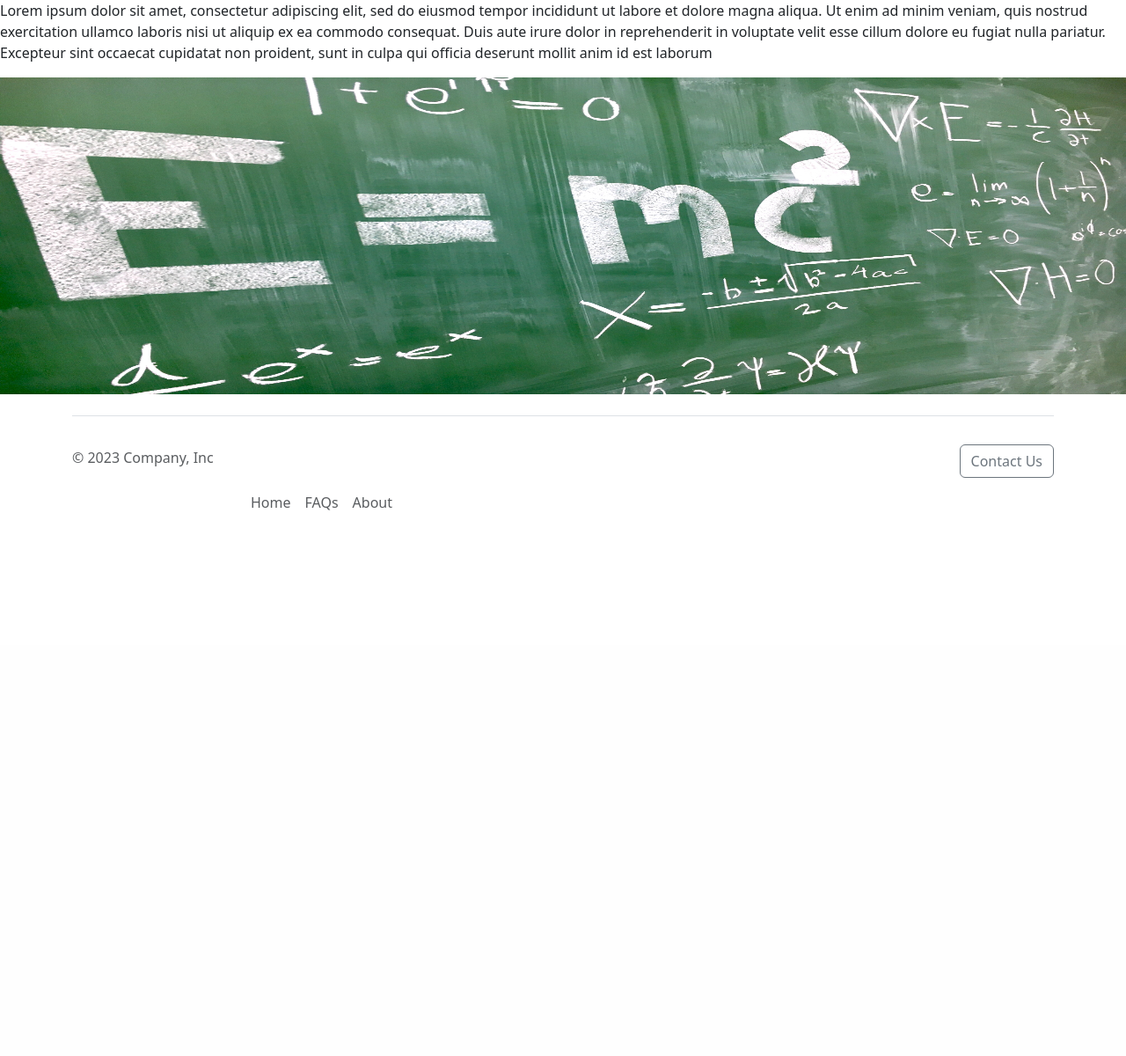
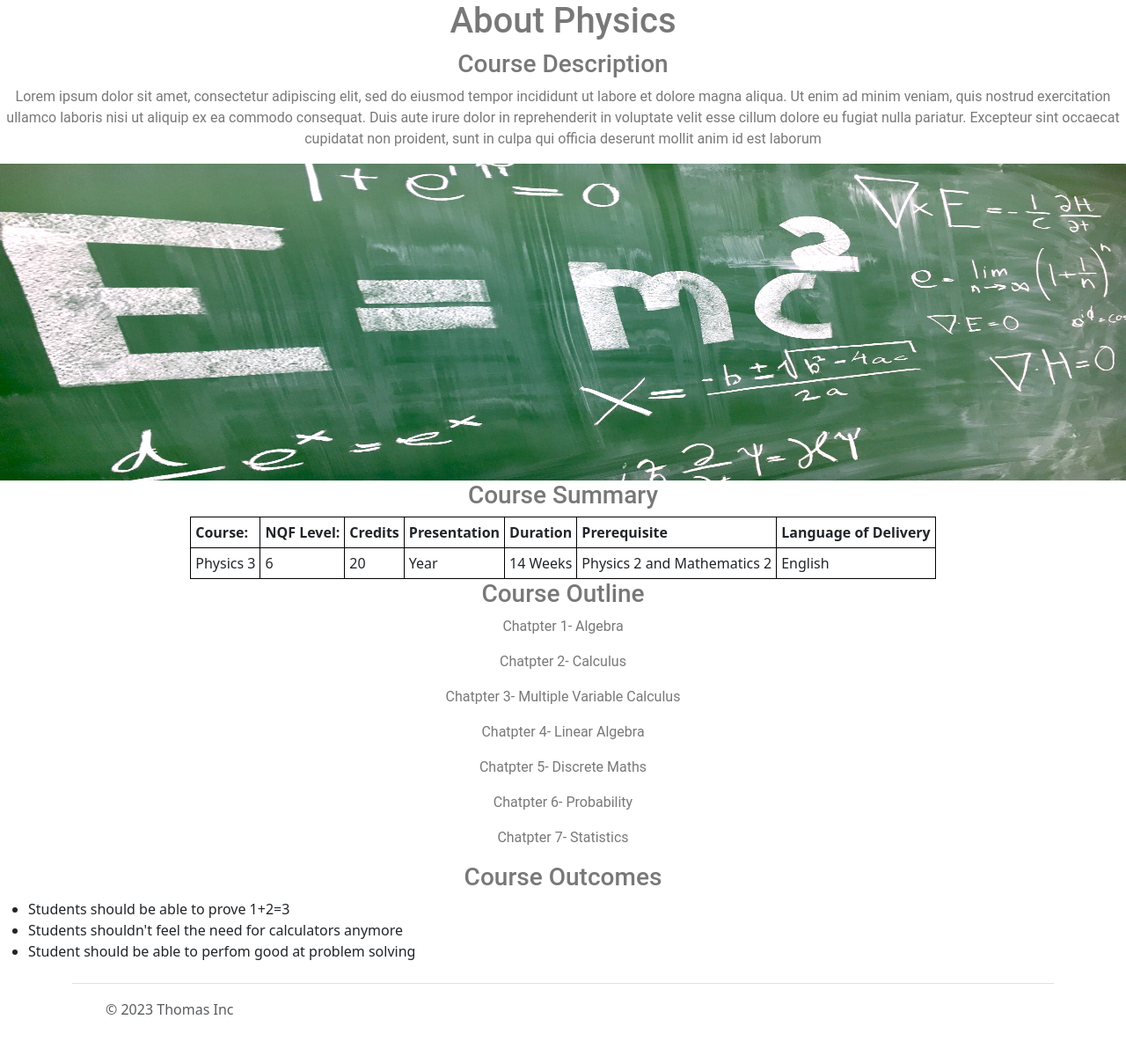
Before and after one commit to ThomasKarabo/physics-website, a Flask app: page / in a window 1280 px wide. Shown: the part 67-1267 px from the top of the page at 88% size. Before the commit the page ends 647 px from the top, so only its background shows below. Run offline with Flask 2, Linux system fonts and the light colour scheme.

Commit message:
Added a table and a few modifications

```diff
--- a/main.py
+++ b/main.py
@@ -4,7 +4,7 @@ main = Flask(__name__)
 
 @main.route('/')
 def hello_world():
-  return render_template("physics.html")
+  return render_template("physics.html",company_name='Thomas Inc')
 
 if __name__ == "__main__":
   main.run(host='0.0.0.0', debug=True)
--- a/templates/footer.html
+++ b/templates/footer.html
@@ -1,17 +1,16 @@
 <div class="container">
   <footer class="d-flex flex-wrap justify-content-between align-items-center py-3 my-4 border-top">
-    <p class="col-md-4 mb-0 text-body-secondary">&copy; 2023 Company, Inc</p>
+    <div class="col-md-4 d-flex align-items-center">
+      <a href="/" class="mb-3 me-2 mb-md-0 text-body-secondary text-decoration-none lh-1">
+        <svg class="bi" width="30" height="24"><use xlink:href="#bootstrap"/></svg>
+      </a>
+      <span class="mb-3 mb-md-0 text-body-secondary">&copy; 2023 {{company_name}}</span>
+    </div>
 
-    <a href="/" class="col-md-4 d-flex align-items-center justify-content-center mb-3 mb-md-0 me-md-auto link-body-emphasis text-decoration-none">
-      <svg class="bi me-2" width="40" height="32"><use xlink:href="#bootstrap"/></svg>
-    </a>
-<div class="text-center mt-3 mb-2">
-  <a href="mailto:mohlapokt@gmail.com" class="btn btn-outline-secondary">Contact Us</a>
-</div>
-    <ul class="nav col-md-4 justify-content-end">
-      <li class="nav-item"><a href="#" class="nav-link px-2 text-body-secondary">Home</a></li>
-      <li class="nav-item"><a href="#" class="nav-link px-2 text-body-secondary">FAQs</a></li>
-      <li class="nav-item"><a href="#" class="nav-link px-2 text-body-secondary">About</a></li>
+    <ul class="nav col-md-4 justify-content-end list-unstyled d-flex">
+      <li class="ms-3"><a class="text-body-secondary" href="#"><svg class="bi" width="24" height="24"><use xlink:href="#twitter"/></svg></a></li>
+      <li class="ms-3"><a class="text-body-secondary" href="#"><svg class="bi" width="24" height="24"><use xlink:href="https://www.instagram.com/im.light_skinned/"/></svg></a></li>
+      <li class="ms-3"><a class="text-body-secondary" href="https://www.facebook.com/kayla.mohlapo"><svg class="bi" width="24" height="24"><use xlink:href="#facebook"/></svg></a></li>
     </ul>
   </footer>
 </div>
--- a/templates/physics.html
+++ b/templates/physics.html
@@ -5,11 +5,83 @@
     <meta charset="utf-8">
     <meta name="viewport" content="width=device-width, initial-scale=1">
      <link href="https://cdn.jsdelivr.net/npm/bootstrap@5.3.0-alpha3/dist/css/bootstrap.min.css" rel="stylesheet" integrity="sha384-KK94CHFLLe+nY2dmCWGMq91rCGa5gtU4mk92HdvYe+M/SXH301p5ILy+dN9+nJOZ" crossorigin="anonymous">
+    <style>
+		h1{
+		font-family:Roboto;
+		text-align:center;
+		color:rgb(120,120,120);
+
+		}
+		h3{
+		font-family:Roboto;
+		font-size:18;
+		text-align:center;
+		color:rgb(120,120,120);
+		}
+		p{
+		font-family:Roboto;
+		font-size:12;
+		text-align:center;
+		color:rgb(120,120,120);
+		}
+		table,th,td{
+		border:1px solid black;
+		padding:5px;
+		}
+		ul{
+		text-align:center;
+		}
+    li{
+       text-align:justify;
+      }
+		</style>
   </head>
   <body>
-    {%include 'nav.html'%}
+  {%include "nav.html"%}
+	<h1>About Physics</h1>
+
+	<h3>Course Description</h3>
      <p>Lorem ipsum dolor sit amet, consectetur adipiscing elit, sed do eiusmod tempor incididunt ut labore et dolore magna aliqua. Ut enim ad minim veniam, quis nostrud exercitation ullamco laboris nisi ut aliquip ex ea commodo consequat. Duis aute irure dolor in reprehenderit in voluptate velit esse cillum dolore eu fugiat nulla pariatur. Excepteur sint occaecat cupidatat non proident, sunt in culpa qui officia deserunt mollit anim id est laborum</p>
     <img id="banner" src="static/physics.jpg" height=360px   width=100%>
+    <h3>Course Summary</h3>
+			<table style="border:1px solid black; margin-left:auto;margin-right:auto;">
+			<tr>
+				<th>Course: </th>
+				<th>NQF Level: </th>
+				<th>Credits</th>
+				<th>Presentation</th>
+				<th>Duration</th>
+				<th>Prerequisite</th>
+				<th>Language of Delivery</th>
+			</tr>
+			<tr>
+				<td>Physics 3</td>
+				<td>6</td>
+				<td>20</td>
+				<td>Year</td>
+				<td>14 Weeks</td>
+				<td>Physics 2 and Mathematics 2</td>
+				<td>English</td>
+			</tr>
+
+		</table>
+
+	<h3>Course Outline</h3>
+	<p>Chatpter 1- Algebra</p>
+	<p>Chatpter 2- Calculus</p>
+	<p>Chatpter 3- Multiple Variable Calculus</p>
+	<p>Chatpter 4- Linear Algebra</p>
+	<p>Chatpter 5- Discrete Maths</p>
+	<p>Chatpter 6- Probability</p>
+	<p>Chatpter 7- Statistics</p>
+
+	<h3>Course Outcomes</h3>
+
+		<ul style="text-align:center">
+			<li>Students should be able to prove 1+2=3</li>
+			<li>Students shouldn't feel the need for calculators anymore</li>
+			<li>Student should be able to perfom good at problem solving</li>
+		</ul>
    {%include 'footer.html'%}
 
 
```
